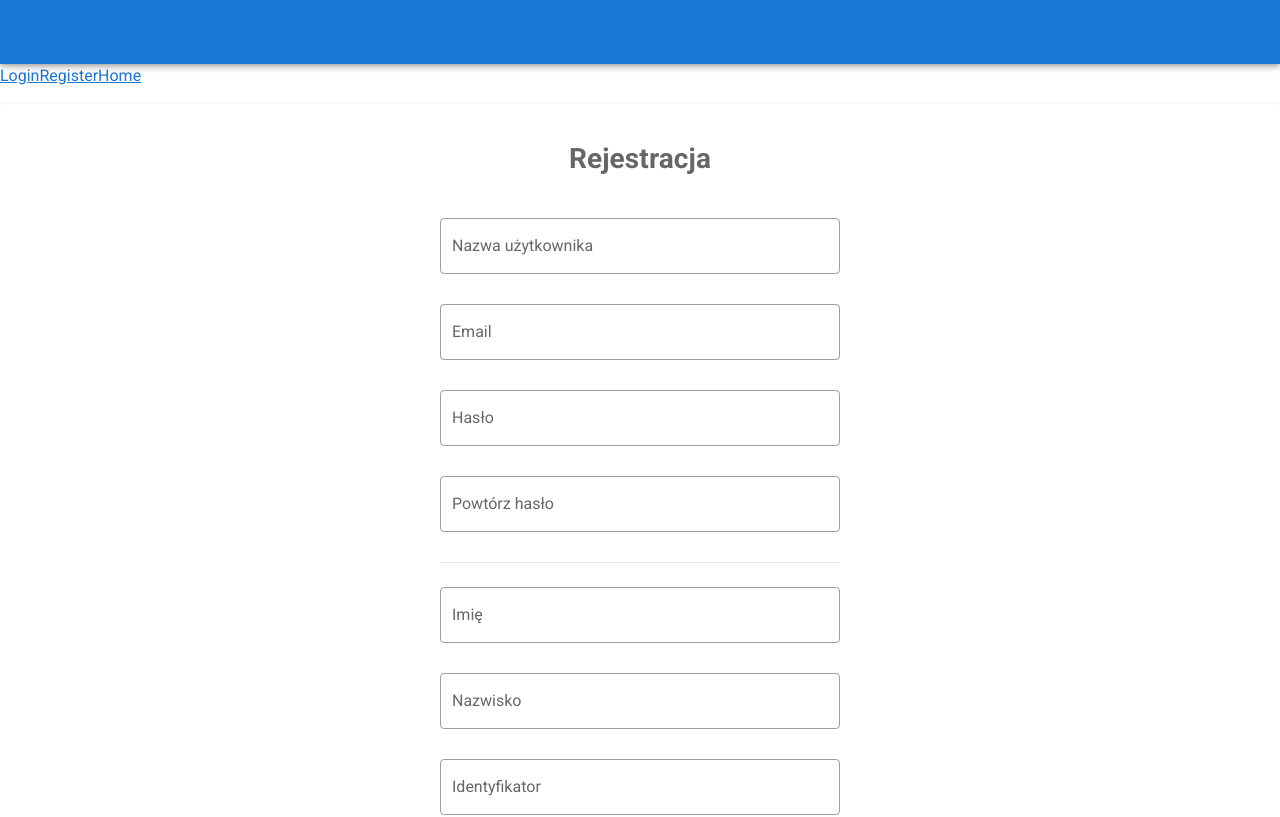
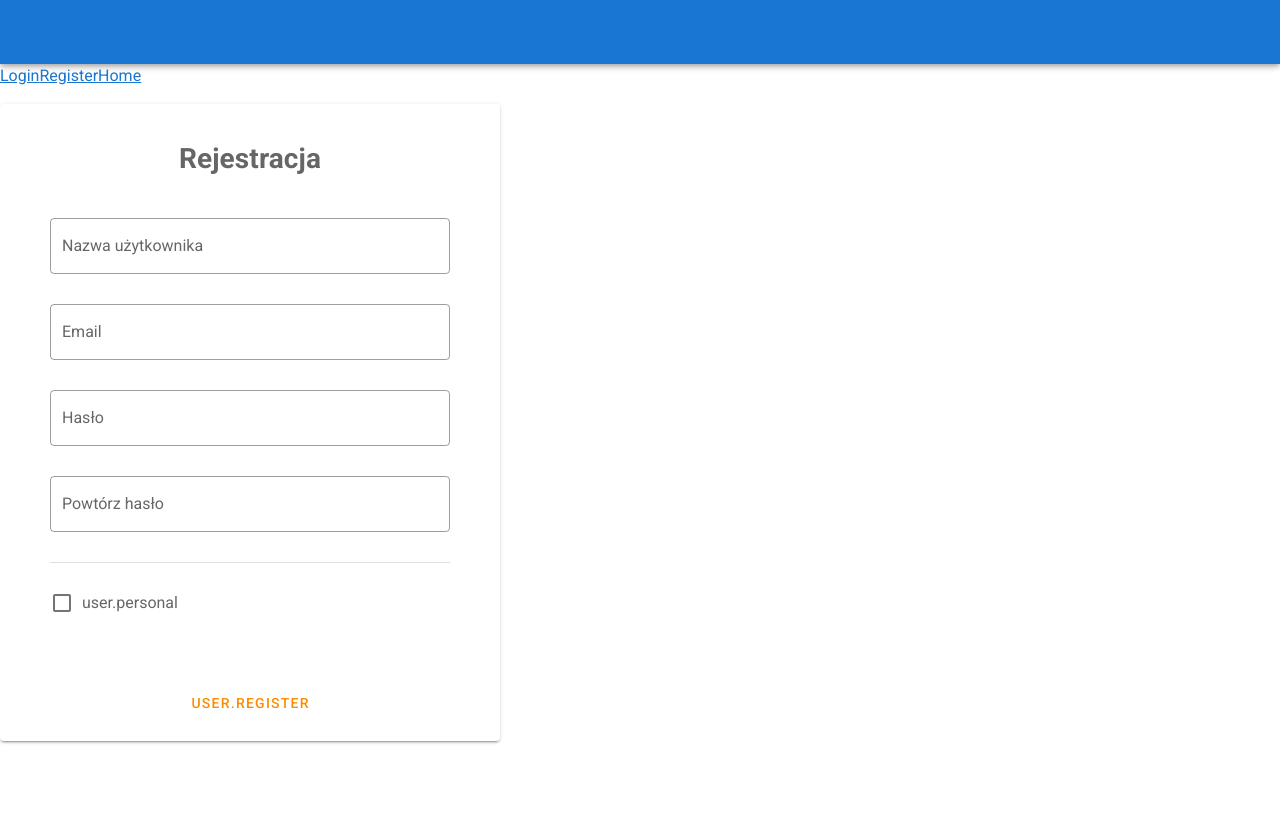
Before and after one commit to adamsky4111/thesis-frontend, a Vue app: page /register in a window 1280 px wide. Shown: the top 817 px of the page. Built offline with nearby package versions, Linux system fonts and the light colour scheme.

Commit message:
modify login and register form

```diff
--- a/src/components/user/LoginForm.vue
+++ b/src/components/user/LoginForm.vue
@@ -1,5 +1,5 @@
 <template>
-  <v-card>
+  <v-card max-width="500">
     <v-card-title> </v-card-title>
     <v-card-text>
       <v-container>
@@ -46,11 +46,7 @@
 import { Component, Vue } from "vue-property-decorator";
 import { UserLoginForm } from "@/model/UserLoginForm";
 import { VForm } from "@/type/Form";
-import { Action } from "vuex-class";
-import { ModulesNamespaces } from "@/store/types";
-import { ActionTypes } from "@/store/modules/auth/types";
-
-const namespace: string = ModulesNamespaces.AUTH;
+import { ActionTypes } from "@/store/modules/auth/AuthStoreTypes";
 
 @Component({
   components: {},
@@ -69,13 +65,16 @@ const namespace: string = ModulesNamespaces.AUTH;
   },
 })
 export default class LoginForm extends Vue {
-  @Action(ActionTypes.LOGIN, { namespace }) login: any;
-
   async submit(): Promise<any> {
     const valid = (this.$refs.loginForm as VForm).validate();
     if (valid) {
-      const test = await this.login(this.$data.form.model);
-      console.log(test);
+      const success = await this.$store.dispatch(
+        ActionTypes.LOGIN,
+        this.$data.form.model
+      );
+      if (success) {
+        await this.$router.push("/account");
+      }
     }
   }
 }
--- a/src/components/user/RegisterForm.vue
+++ b/src/components/user/RegisterForm.vue
@@ -1,10 +1,10 @@
 <template>
-  <v-card>
+  <v-card max-width="500">
     <v-card-title> </v-card-title>
     <v-card-text>
       <v-container>
         <v-row>
-          <v-col align="center" justify="center">
+          <v-col align="center">
             <h1>{{ $translation("register.header") }}</h1>
 
             <v-form
@@ -14,6 +14,7 @@
               v-model="form.valid"
               lazy-validation
             >
+              <div class="register-form-required">
                 <v-text-field
                   :label="$translation('user.username')"
                   :rules="rules.username"
@@ -48,6 +49,12 @@
                 >
                 </v-text-field>
                 <v-divider class="mb-6"></v-divider>
+                <v-checkbox
+                  v-model="showPersonal"
+                  :label="$translation('user.personal')"
+                />
+              </div>
+              <div v-if="showPersonal" class="register-form-extra">
                 <v-text-field
                   :label="$translation('user.firstName')"
                   :rules="rules.firstName"
@@ -83,13 +90,22 @@
                   v-model="user.about"
                 >
                 </v-textarea>
+              </div>
             </v-form>
           </v-col>
         </v-row>
       </v-container>
     </v-card-text>
     <v-card-actions>
-      <v-btn color="blue darken-1" text @click="submit"> ZAPISZ </v-btn>
+      <v-container>
+        <v-row>
+          <v-col align="center" justify="center">
+            <v-btn color="warning" dark text @click="submit">
+              {{ $translation("user.register") }}
+            </v-btn>
+          </v-col>
+        </v-row>
+      </v-container>
     </v-card-actions>
   </v-card>
 </template>
@@ -105,6 +121,7 @@ import api from "@/api/user";
   components: {},
   data: () => ({
     form: new UserRegisterForm(),
+    showPersonal: false,
   }),
   computed: {
     user() {
```
Lines whose indentation alone changed are shown as unchanged.
